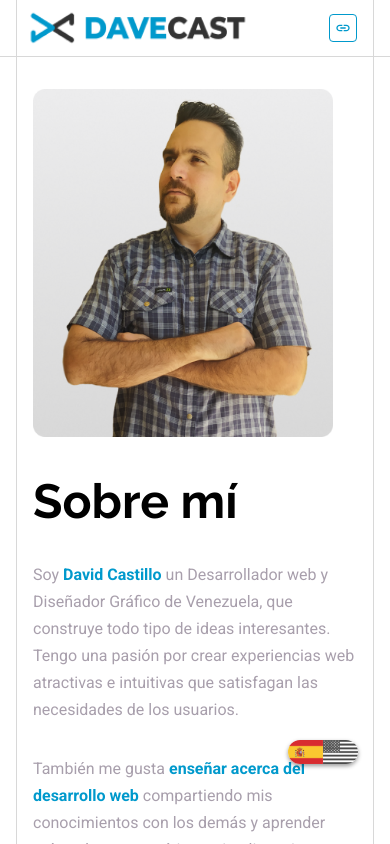
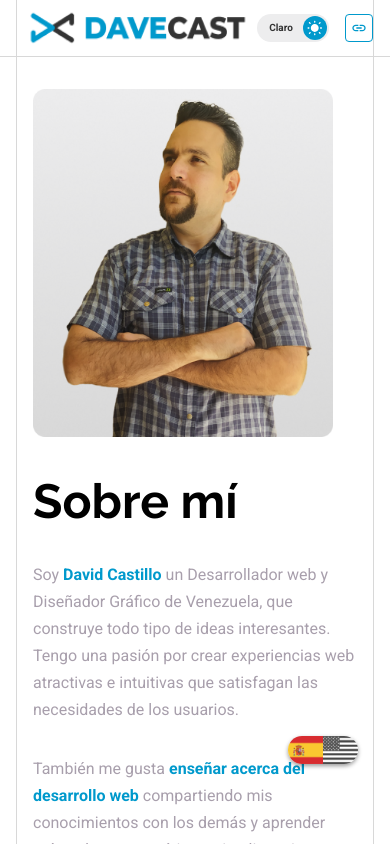
Before and after one commit to davecast/davecast.github.io, a Next.js app: page / in a window 390 px wide. Shown: the top 844 px of the page. Built offline with nearby package versions, Linux system fonts and the light colour scheme; no server answers.

Commit message:
[modified] fix responsive for new theme selector

```diff
--- /dev/null
+++ b/app/components/icons/Link.tsx
@@ -0,0 +1,24 @@
+import React from "react";
+import { Icons } from "./icons.props";
+
+function LinkIcon(props: React.SVGProps<SVGSVGElement> & Icons) {
+  return (
+    <svg
+      width={32}
+      height={32}
+      viewBox="0 0 24 24"
+      aria-labelledby="Link"
+      color="#100316"
+      {...props}
+    >
+      <title id="Link">{props.title ? props.title : "Sun"}</title>
+
+      <path
+        d="M11 17H7C5.61667 17 4.43733 16.5123 3.462 15.537C2.48667 14.5617 1.99933 13.3827 2 12C2 10.6167 2.48767 9.43733 3.463 8.462C4.43833 7.48667 5.61733 6.99933 7 7H11V9H7C6.16667 9 5.45833 9.29167 4.875 9.875C4.29167 10.4583 4 11.1667 4 12C4 12.8333 4.29167 13.5417 4.875 14.125C5.45833 14.7083 6.16667 15 7 15H11V17ZM8 13V11H16V13H8ZM13 17V15H17C17.8333 15 18.5417 14.7083 19.125 14.125C19.7083 13.5417 20 12.8333 20 12C20 11.1667 19.7083 10.4583 19.125 9.875C18.5417 9.29167 17.8333 9 17 9H13V7H17C18.3833 7 19.5627 7.48767 20.538 8.463C21.5133 9.43833 22.0007 10.6173 22 12C22 13.3833 21.5123 14.5627 20.537 15.538C19.5617 16.5133 18.3827 17.0007 17 17H13Z"
+        fill="currentColor"
+      />
+    </svg>
+  );
+}
+
+export default LinkIcon;
--- a/app/ui/Body/body.module.css
+++ b/app/ui/Body/body.module.css
@@ -6,7 +6,7 @@
   position: fixed;
   display: grid;
   width: 70px;
-  height: 24px;
+  height: 28px;
   grid-template: 1fr / 35px 35px;
   right: calc(calc(100vw - 100rem) / 2);
   bottom: 5rem;
--- a/app/ui/Header/header.module.css
+++ b/app/ui/Header/header.module.css
@@ -67,18 +67,25 @@
   cursor: pointer;
   transition: all 0.25s ease-in;
 }
-.headerMenu img {
-  transition: all 0.25s ease-in;
+.headerMenu svg {
+  width: 16px;
+  color: var(--color-primary);
 }
 .headerMenu:hover {
   background-color: var(--color-gray-ligth);
   border: 1px solid var(--color-gray-ligth);
 }
-.headerMenu:hover img {
-  transform: scale(1.1);
+.headerMenu:hover svg {
+  color: var(--color-black);
 }
 
 @media (max-width: 768px) {
+  .mobileHeader {
+    display: flex;
+    align-items: center;
+    justify-content: space-between;
+    gap: 1rem;
+  }
   .headerMenu {
     display: flex;
     z-index: 99;
@@ -113,6 +120,9 @@
     opacity: 0.15;
     z-index: 1;
   }
+  .headerMenuActive svg {
+    color: var(--color-black);
+  }
   .socials {
     flex-direction: column;
   }
--- a/app/ui/Header/header.tsx
+++ b/app/ui/Header/header.tsx
@@ -13,6 +13,7 @@ import TwitchIcon from "@/app/components/icons/Twitch";
 import TiktokIcon from "@/app/components/icons/Tiktok";
 import XIcon from "@/app/components/icons/X";
 import { GlobalStateContext } from "@/app/context";
+import LinkIcon from "@/app/components/icons/Link";
 
 const Header = () => {
   const isMedia768 = useMediaQuery(768);
@@ -44,6 +45,10 @@ const Header = () => {
               />
             </div>
             {isMedia768 && (
+              <div className={style.mobileHeader}>
+                <div className={style.themeSelector}>
+                  <ThemeSelector />
+                </div>
                 <div
                   tabIndex={0}
                   className={`${style.headerMenu} ${
@@ -53,12 +58,14 @@ const Header = () => {
                     setActive(!active);
                   }}
                 >
-                <Image
+                  {/* <Image
                   width={16}
                   height={16}
                   src="/link.svg"
                   alt="Menu de links"
-                />
+                /> */}
+                  <LinkIcon />
+                </div>
               </div>
             )}
             <div
@@ -66,10 +73,15 @@ const Header = () => {
                 active && style.headerRightActive
               }`}
             >
+              {!isMedia768 && (
+                <>
                   <div className={style.themeSelector}>
                     <ThemeSelector />
                   </div>
                   <div className={style.separator}></div>
+                </>
+              )}
+
               <div className={style.socials}>
                 <a
                   className={style.social}
```
Lines whose indentation alone changed are shown as unchanged.
